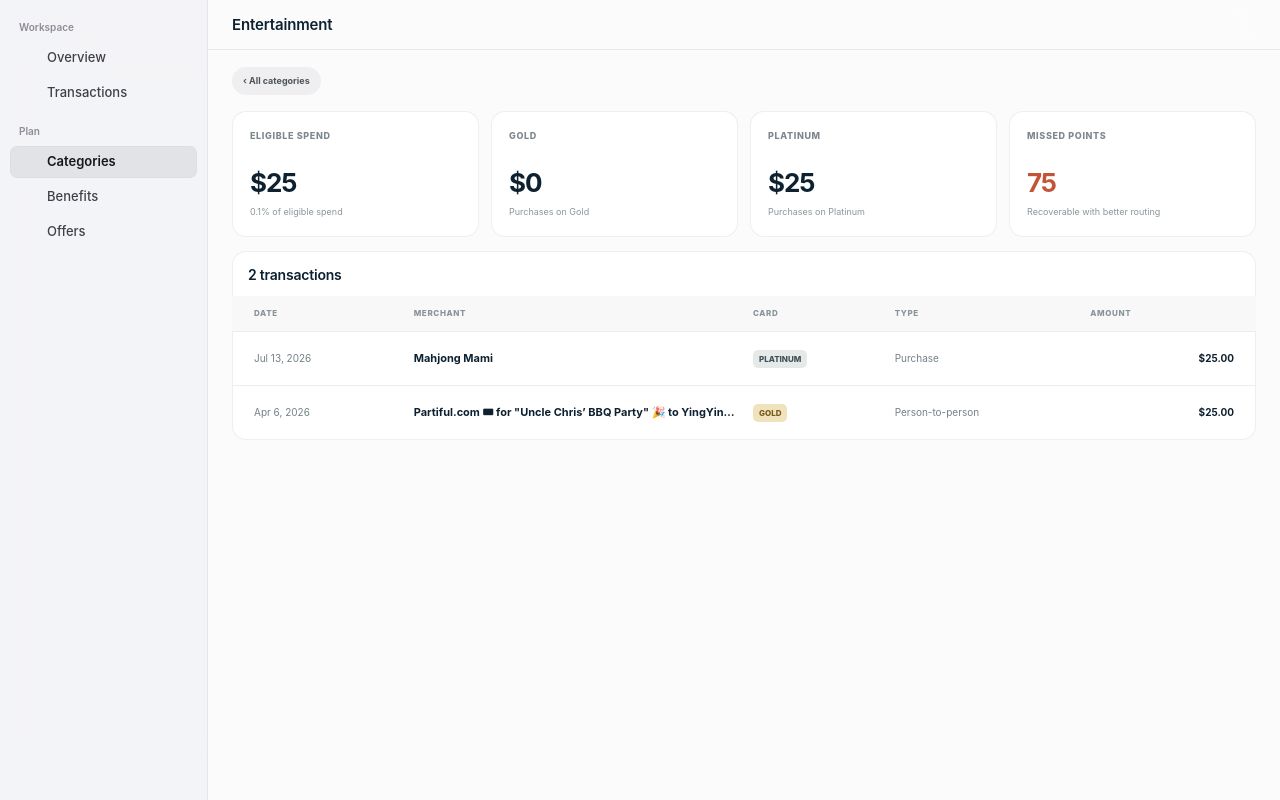
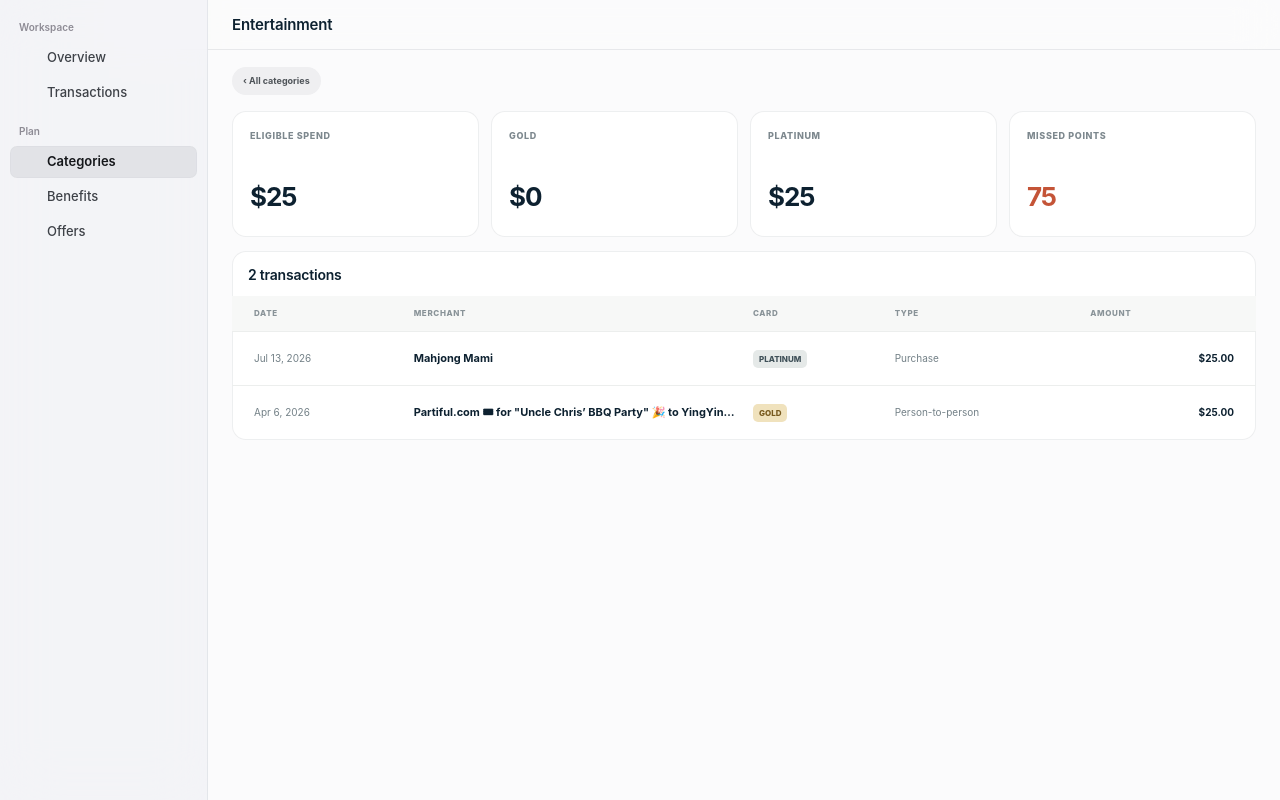
Before and after one commit to pondorasti/pondorasti, a Next.js app: page /categories/entertainment in a window 1280 px wide. Shown: the top 800 px of the page. Built offline with nearby package versions, Linux system fonts and the light colour scheme; some icons are missing.

Commit message:
Simplify category metric cards

```diff
--- a/app/categories/[slug]/page.tsx
+++ b/app/categories/[slug]/page.tsx
@@ -36,10 +36,10 @@ export default async function CategoryDetailPage({ params }: Props) {
       </header>
       <Link className="back-link" href="/categories">‹ All categories</Link>
       <section className="detail-metrics">
-        <article className="surface"><span>Eligible spend</span><strong>{money.format(category.spend)}</strong><small>{(category.share * 100).toFixed(1)}% of eligible spend</small></article>
-        <article className="surface"><span>Gold</span><strong>{money.format(goldSpend)}</strong><small>Purchases on Gold</small></article>
-        <article className="surface"><span>Platinum</span><strong>{money.format(platinumSpend)}</strong><small>Purchases on Platinum</small></article>
-        <article className="surface"><span>Missed points</span><strong className={category.missed ? 'warn-text' : ''}>{number.format(category.missed)}</strong><small>{category.missed ? 'Recoverable with better routing' : 'Already optimized'}</small></article>
+        <article className="surface"><span>Eligible spend</span><strong>{money.format(category.spend)}</strong></article>
+        <article className="surface"><span>Gold</span><strong>{money.format(goldSpend)}</strong></article>
+        <article className="surface"><span>Platinum</span><strong>{money.format(platinumSpend)}</strong></article>
+        <article className="surface"><span>Missed points</span><strong className={category.missed ? 'warn-text' : ''}>{number.format(category.missed)}</strong></article>
       </section>
       <section className="surface category-transaction-surface">
         <div className="surface-heading"><h2>{rows.length} transactions</h2></div>
```
